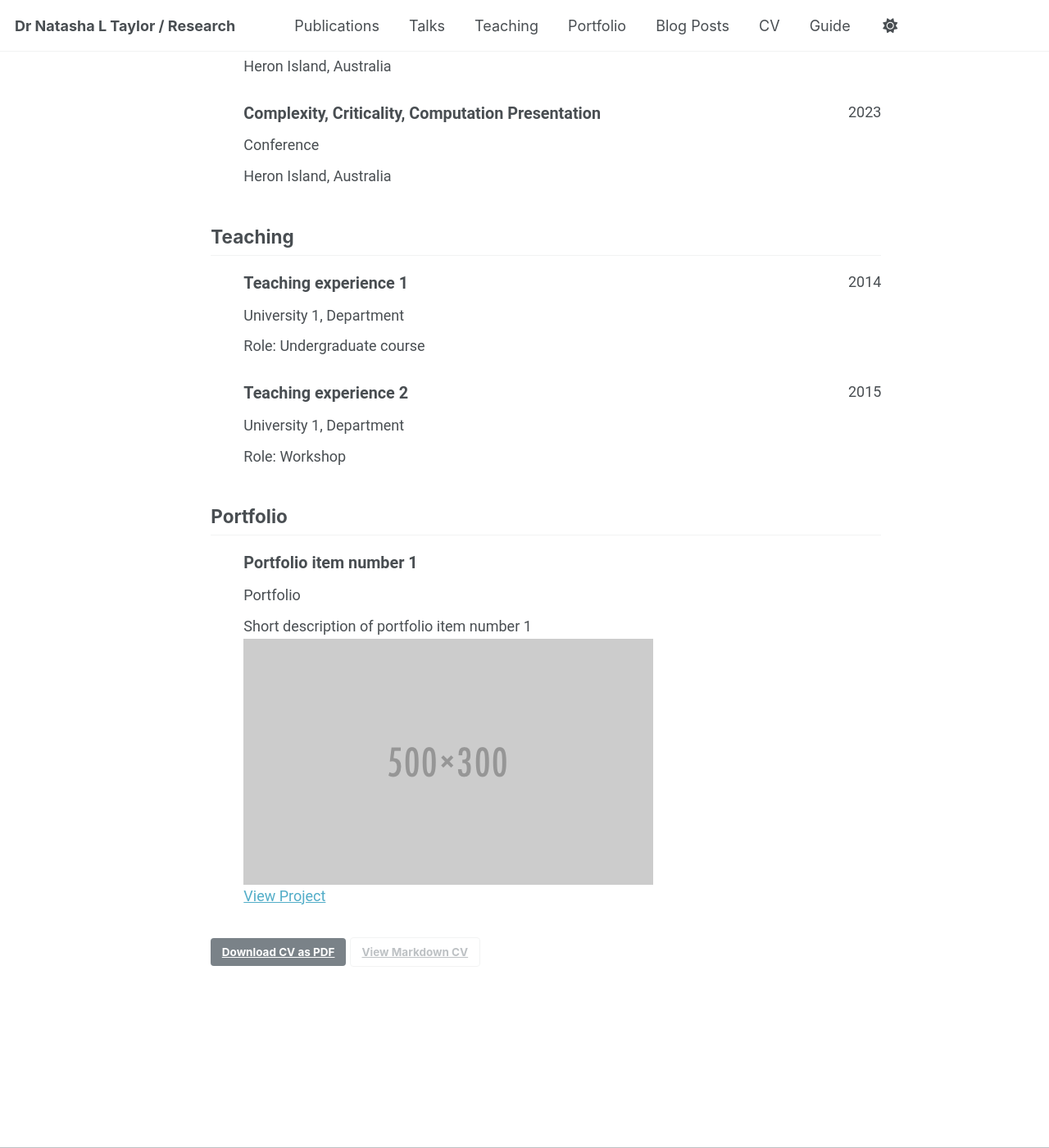
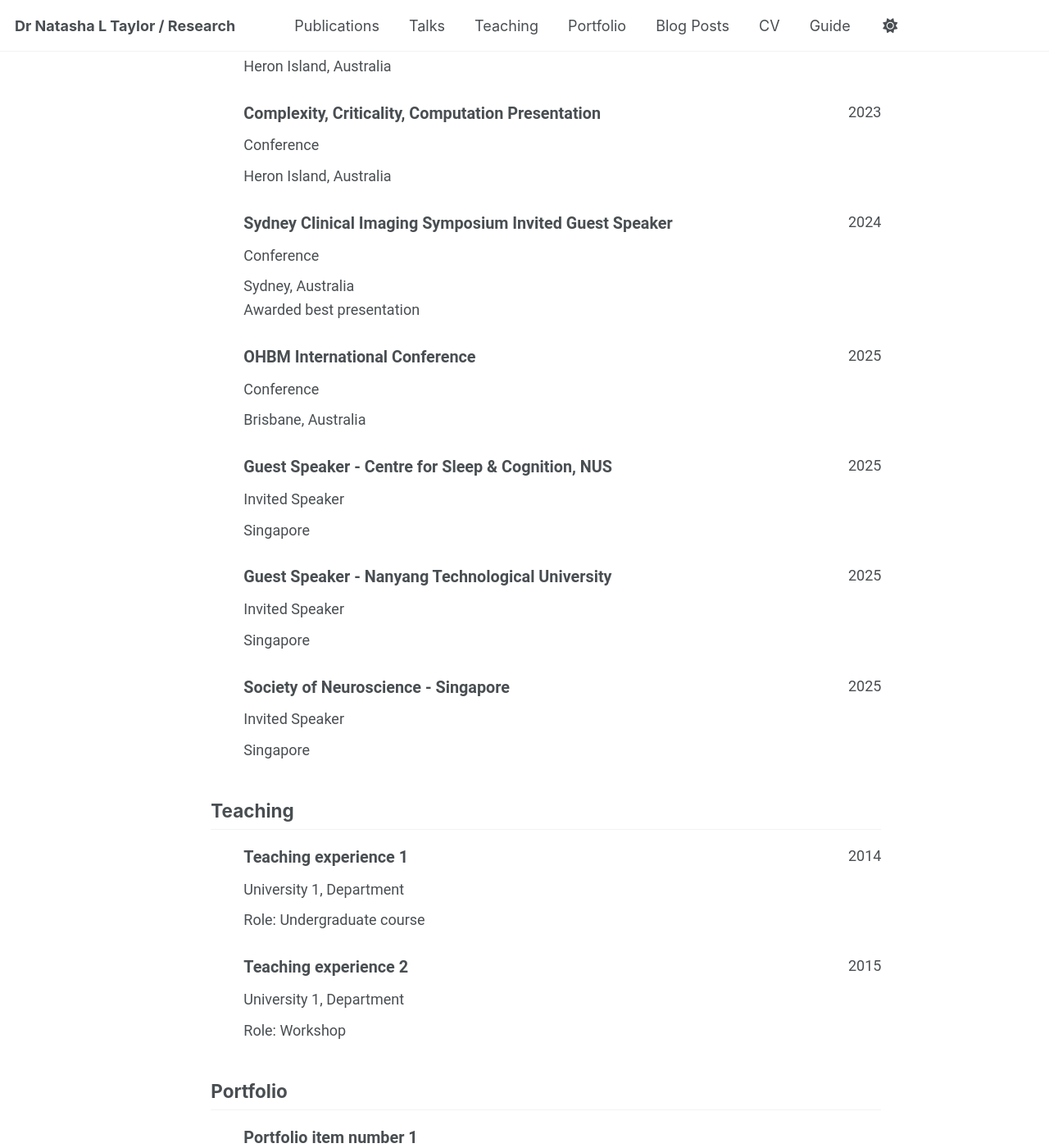
Before and after one commit to NatashaLTaylor/NatashaLTaylor.github.io, a Jekyll site: the page built from _pages/cv-json.md, in a window 1280 px wide and 1400 px high, scrolled down 4696 px. Shown: the whole window at 82% size. Built offline with Jekyll 4.4.1, drawn with Linux system fonts in a browser that asks for light colours; a script that is not in the unit is left out.

Commit message:
Update cv.json

```diff
--- a/_data/cv.json
+++ b/_data/cv.json
@@ -222,6 +222,41 @@
       "date": "2023",
       "location": "Heron Island, Australia",
       "description": ""
+    },
+    {
+      "name": "Sydney Clinical Imaging Symposium Invited Guest Speaker ",
+      "event": "Conference",
+      "date": "2024",
+      "location": "Sydney, Australia",
+      "description": "Awarded best presentation"
+    },
+    {
+      "name": "OHBM International Conference",
+      "event": "Conference",
+      "date": "2025",
+      "location": "Brisbane, Australia",
+      "description": ""
+    },
+    {
+      "name": "Guest Speaker - Centre for Sleep & Cognition, NUS",
+      "event": "Invited Speaker",
+      "date": "2025",
+      "location": "Singapore",
+      "description": ""
+    },
+    {
+      "name": "Guest Speaker - Nanyang Technological University",
+      "event": "Invited Speaker",
+      "date": "2025",
+      "location": "Singapore",
+      "description": ""
+    },
+    {
+      "name": "Society of Neuroscience - Singapore",
+      "event": "Invited Speaker",
+      "date": "2025",
+      "location": "Singapore",
+      "description": ""
     }
   ],
   "teaching": [
```
